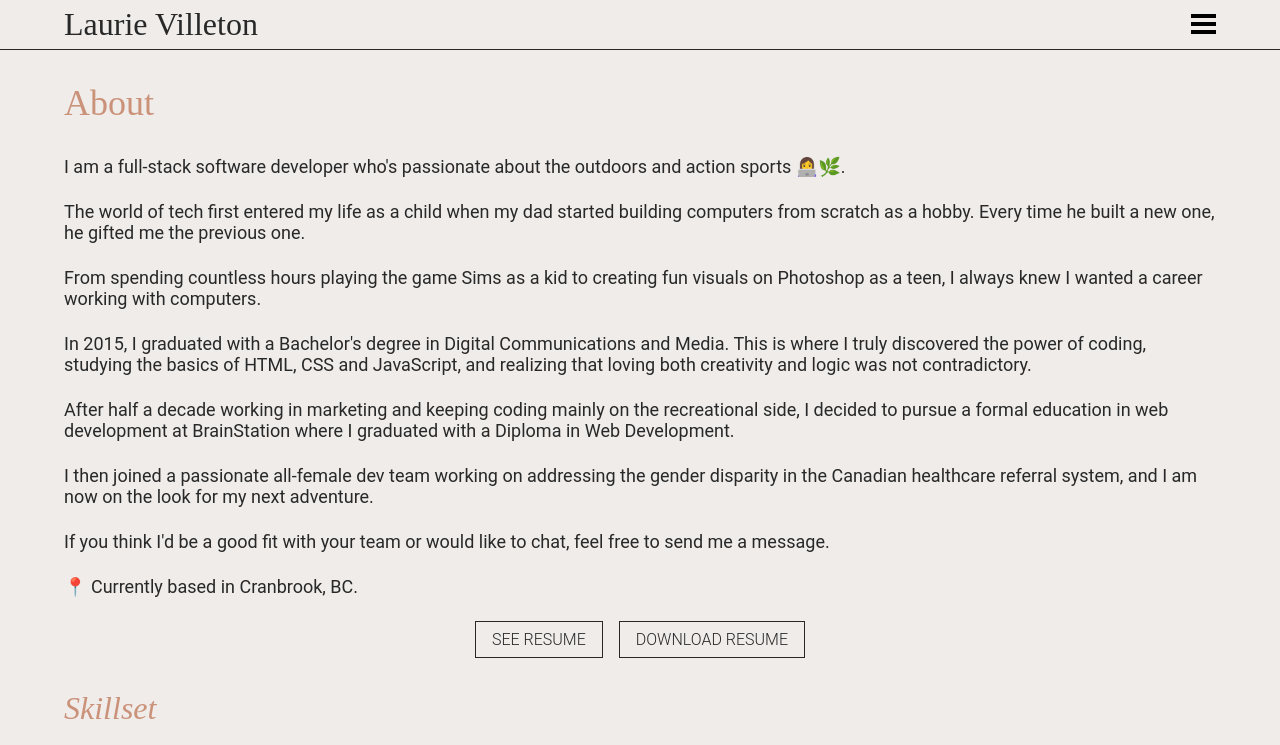
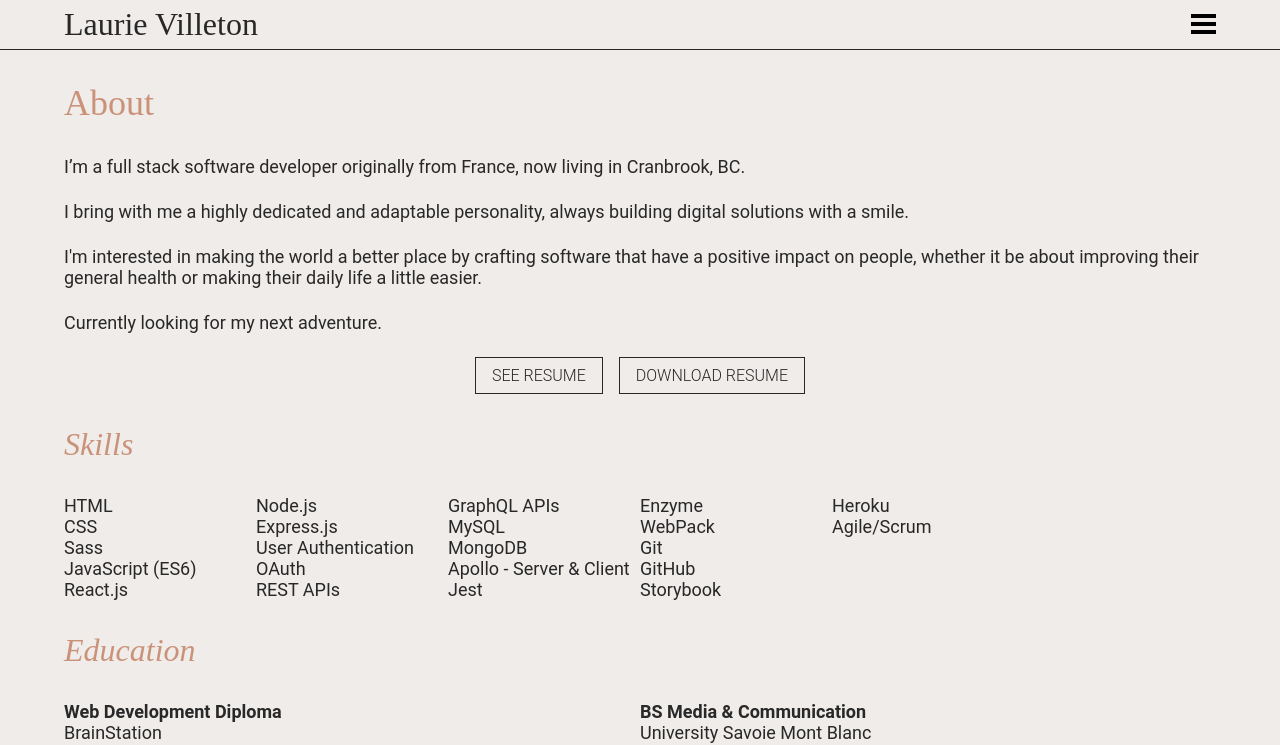
Before and after one commit to LaurieGami/portfolio-fe, a React (Create React App) app: page /about in a window 1280 px wide. Shown: the top 745 px of the page. Built offline with nearby package versions, Linux system fonts and the light colour scheme; a web font is replaced by a local one.

Commit message:
Updated about section and hero

```diff
--- a/src/components/Hero/Hero.jsx
+++ b/src/components/Hero/Hero.jsx
@@ -3,14 +3,19 @@ import "./Hero.scss";
 function Hero() {
   return (
     <section className="hero">
-      <h3 className="hero__quote">
-        I am a full-stack software developer who's passionate about the outdoors
-        and action sports 👩‍💻🌿.
-      </h3>
-      <h5 className="hero__location">📍 Currently based in Cranbrook, BC.</h5>
+      <div className="hero__wrap">
+        <h3 className="hero__quote">Hi, I'm Laurie 👋.</h3>
+        <h3 className="hero__quote">I'm a full stack software developer 👩‍💻.</h3>
+      </div>
+      <h5 className="hero__location">
+        📍 Based in Beautiful British-Columbia.
+      </h5>
       <div className="hero__buttons">
         <a href="#projects">
           <button className="hero__btn">See Projects</button>
+        </a>
+        <a href="/about">
+          <button className="hero__btn">Learn More</button>
         </a>
       </div>
     </section>
--- a/src/components/Hero/Hero.scss
+++ b/src/components/Hero/Hero.scss
@@ -9,9 +9,15 @@
     width: 100%;
     padding-bottom: $padding*6;
 
+    &__wrap {
+        width: 75%;
+        display: flex;
+        flex-direction: column;
+        padding: 3rem 0;
+    }
+
     &__quote {
         @include quote;
-        width: 75%;
     }
 
     &__location {
@@ -21,8 +27,8 @@
 
     &__buttons {
         display: flex;
-        flex-direction: column;
-        align-items: center;
+        justify-content: center;
+        gap: 1rem;
         width: 100%;
     }
 
--- a/src/pages/AboutPage/AboutPage.jsx
+++ b/src/pages/AboutPage/AboutPage.jsx
@@ -1,6 +1,4 @@
 import "./AboutPage.scss";
-
-import { NavLink } from "react-router-dom";
 
 const skills = [
   "HTML",
@@ -61,64 +59,24 @@ function AboutPage() {
       <div className="about-page__wrap">
         <section className="about-page__section">
           <h1 className="about-page__title">About</h1>
-          <p className="about-page__txt">
-            I am a full-stack software developer who's passionate about the
-            outdoors and action sports 👩‍💻🌿.
+          <p className="about-page__paragraph">
+            I’m a full stack software developer originally from France, now
+            living in Cranbrook, BC.
+          </p>
+          <p className="about-page__paragraph">
+            I bring with me a highly dedicated and adaptable personality, always
+            building digital solutions with a smile.
+          </p>
+          <p className="about-page__paragraph">
+            I'm interested in making the world a better place by crafting
+            software that have a positive impact on people, whether it be about
+            improving their general health or making their daily life a little
+            easier.
+          </p>
+          <p className="about-page__paragraph">
+            Currently looking for my next adventure.
           </p>
 
-          <p className="about-page__txt">
-            The world of tech first entered my life as a child when my dad
-            started building computers from scratch as a hobby. Every time he
-            built a new one, he gifted me the previous one.
-          </p>
-
-          <p className="about-page__txt">
-            From spending countless hours playing the game Sims as a kid to
-            creating fun visuals on Photoshop as a teen, I always knew I wanted
-            a career working with computers.
-          </p>
-
-          <p className="about-page__txt">
-            In 2015, I graduated with a Bachelor's degree in Digital
-            Communications and Media. This is where I truly discovered the power
-            of coding, studying the basics of HTML, CSS and JavaScript, and
-            realizing that loving both creativity and logic was not
-            contradictory.
-          </p>
-
-          <p className="about-page__txt">
-            After half a decade working in marketing and keeping coding mainly
-            on the recreational side, I decided to pursue a formal education in
-            web development at{" "}
-            <a
-              className="about-page__link"
-              target="_blank"
-              rel="noreferrer"
-              href="https://brainstation.io/"
-            >
-              BrainStation
-            </a>{" "}
-            where I graduated with a Diploma in Web Development.
-          </p>
-
-          <p className="about-page__txt">
-            I then joined a passionate all-female dev team working on addressing
-            the gender disparity in the Canadian healthcare referral system, and
-            I am now on the look for my next adventure.
-          </p>
-
-          <p className="about-page__txt">
-            If you think I'd be a good fit with your team or would like to chat,
-            feel free to{" "}
-            <NavLink to="/contact" className="about-page__link">
-              send me a message
-            </NavLink>
-            .
-          </p>
-
-          <p className="about-page__txt">
-            📍 Currently based in Cranbrook, BC.
-          </p>
           <div className="about-page__buttons">
             <a
               href="/assets/files/Resume_Laurie-Villeton_Full-Stack-Software-Developer.pdf"
@@ -136,7 +94,7 @@ function AboutPage() {
         </section>
 
         <section className="about-page__section">
-          <h2 className="about-page__subtitle">Skillset</h2>
+          <h2 className="about-page__subtitle">Skills</h2>
           <div className="about-page__group">
             {skillset.map((bigColumn, i) => {
               return (
@@ -159,6 +117,28 @@ function AboutPage() {
             })}
           </div>
         </section>
+
+        <section className="about-page__section">
+          <h2 className="about-page__subtitle">Education</h2>
+          <div className="about-page__group">
+            <div className="about-page__group-sub--edu">
+              <div className="about-page__txt--bold">
+                Web Development Diploma
+              </div>
+              <div className="about-page__txt">BrainStation</div>
+              <div className="about-page__txt">2021</div>
+            </div>
+            <div className="about-page__group-sub--edu">
+              <div className="about-page__txt--bold">
+                BS Media & Communication
+              </div>
+              <div className="about-page__txt">
+                University Savoie Mont Blanc
+              </div>
+              <div className="about-page__txt">2015</div>
+            </div>
+          </div>
+        </section>
       </div>
     </article>
   );
--- a/src/pages/AboutPage/AboutPage.scss
+++ b/src/pages/AboutPage/AboutPage.scss
@@ -41,8 +41,16 @@
         @include subtitle;
     }
 
+    &__paragraph {
+        @include paragraph;
+    }
+
     &__txt {
-        @include paragraph;
+        @include text;
+
+        &--bold {
+            @include text-bold;
+        }
     }
 
     &__link {
@@ -72,6 +80,12 @@
             @include tablet {
                 flex-direction: row;
             }
+
+            &--edu {
+                display: flex;
+                flex-direction: column;
+                width: 50%;
+            }
         }
     }
 
--- a/src/styles/partials/_mixins.scss
+++ b/src/styles/partials/_mixins.scss
@@ -108,11 +108,11 @@
     font-style: normal;
     font-weight: 600;
     font-size: 2rem;
-    padding: 3rem 0;
+    // padding: 3rem 0;
 
     @include tablet {
         font-size: 2.5rem;
-        padding: 3.5rem 0;
+        // padding: 3.5rem 0;
     }
 
     @include desktop {
@@ -168,6 +168,11 @@
     @include tablet {
         font-size: 1.125rem;
     }
+}
+
+@mixin text-bold {
+    @include text;
+    font-weight: 600;
 }
 
 @mixin button-style {
```
